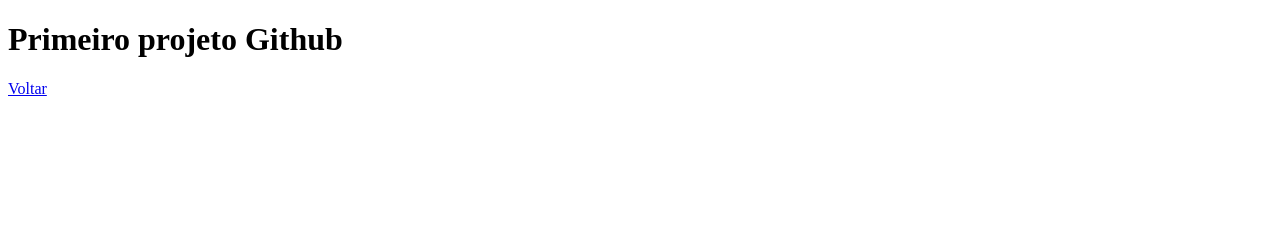
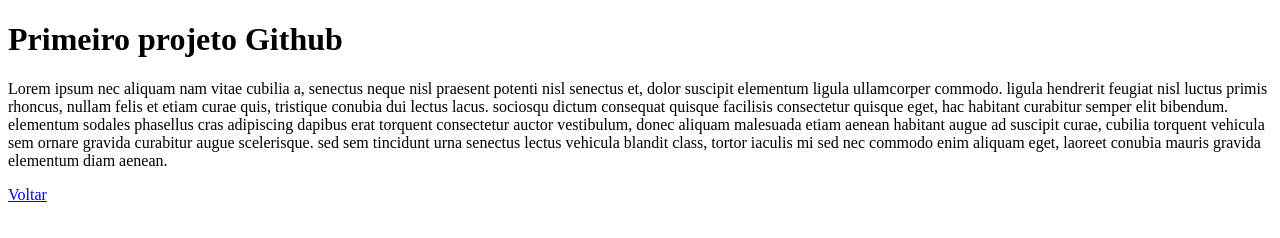
Before and after one commit to DiogoGoncalves91/primeiroprojeto, a plain HTML site: page projGithub.html in a window 1280 px wide. Drawn offline with Linux system fonts and the light colour scheme.

Commit message:
acrescentado texto

```diff
--- a/projGithub.html
+++ b/projGithub.html
@@ -7,6 +7,7 @@
 </head>
 <body>
     <h1>Primeiro projeto Github</h1>
+    <p>Lorem ipsum nec aliquam nam vitae cubilia a, senectus neque nisl praesent potenti nisl senectus et, dolor suscipit elementum ligula ullamcorper commodo. ligula hendrerit feugiat nisl luctus primis rhoncus, nullam felis et etiam curae quis, tristique conubia dui lectus lacus. sociosqu dictum consequat quisque facilisis consectetur quisque eget, hac habitant curabitur semper elit bibendum. elementum sodales phasellus cras adipiscing dapibus erat torquent consectetur auctor vestibulum, donec aliquam malesuada etiam aenean habitant augue ad suscipit curae, cubilia torquent vehicula sem ornare gravida curabitur augue scelerisque. sed sem tincidunt urna senectus lectus vehicula blandit class, tortor iaculis mi sed nec commodo enim aliquam eget, laoreet conubia mauris gravida elementum diam aenean. </p>
     <a href="index.html"> Voltar</a>
 </body>
 </html>
```
